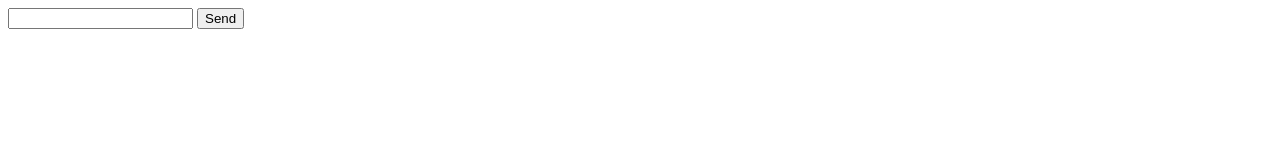
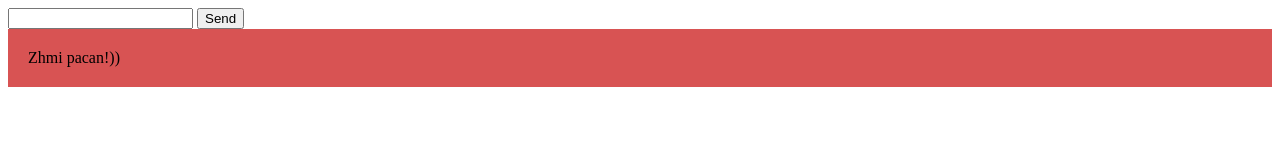
Before and after one commit to kikrasnozhenov/test, a plain HTML site: page index.html in a window 1280 px wide. Drawn offline with Linux system fonts and the light colour scheme.

Commit message:
func witch will change div's bcg-color

```diff
--- a/1.js
+++ b/1.js
@@ -5,3 +5,7 @@ function send_text() {
 }
 
 document.getElementById('send').addEventListener('click', send_text);
+
+document.getElementById("change-color").addEventListener("click", function(){
+    this.style.backgroundColor = "#525252";
+});
--- a/index.html
+++ b/index.html
@@ -4,11 +4,17 @@
   <meta name="viewport" content="width=device-width, initial-scale=1">
   <meta charset="utf-8">
   <title>Blabla</title>
+  <link rel="stylesheet" type="text/css" href="style.css">
 </head>
  <body>
   <input id="text" type="text" name="text">
   <button id="send"> Send </button>
   <div id="result"> </div>
+  <div>
+    <div id="change-color" class="old-block">
+      Zhmi pacan!))
+    </div>
+  </div>
   <script src="1.js"></script>
  </body>
 </html>
--- /dev/null
+++ b/style.css
@@ -0,0 +1,4 @@
+.old-block {
+  background-color: #d85353;
+  padding: 20px;
+}
```
